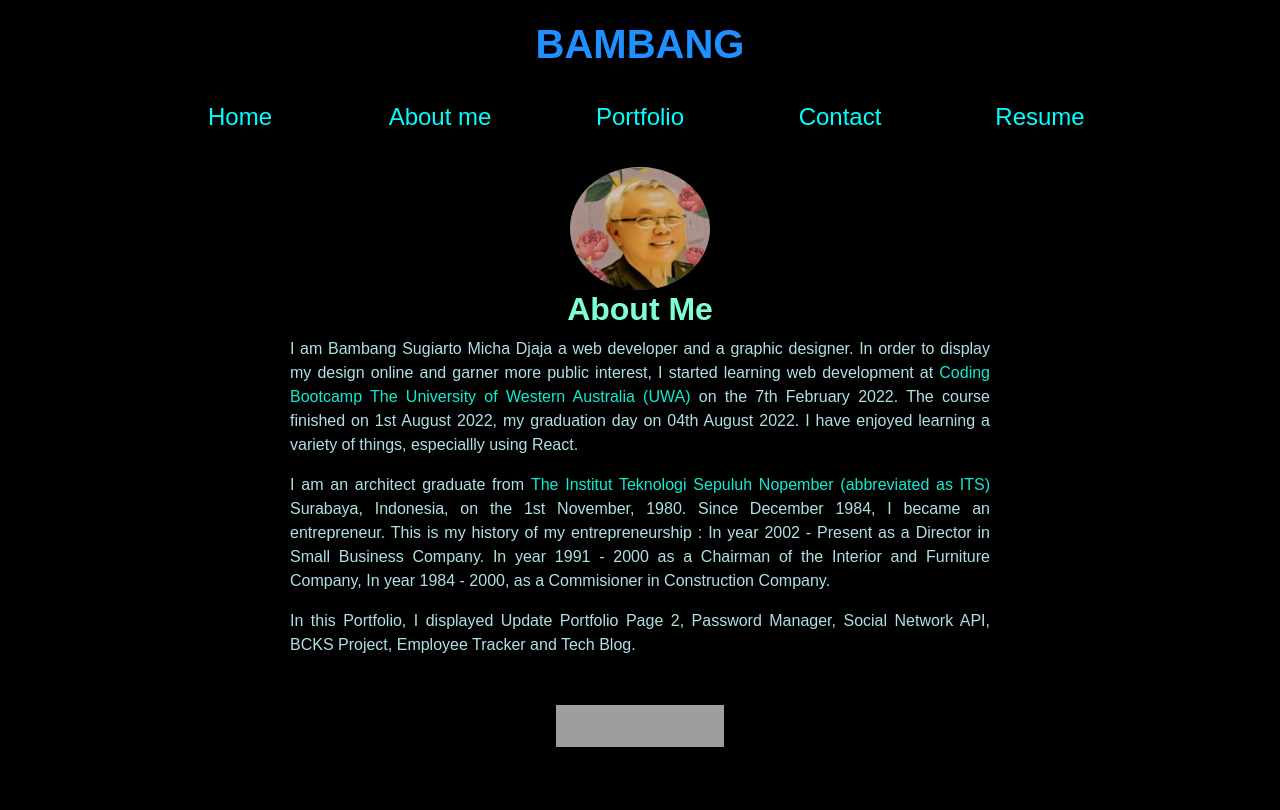
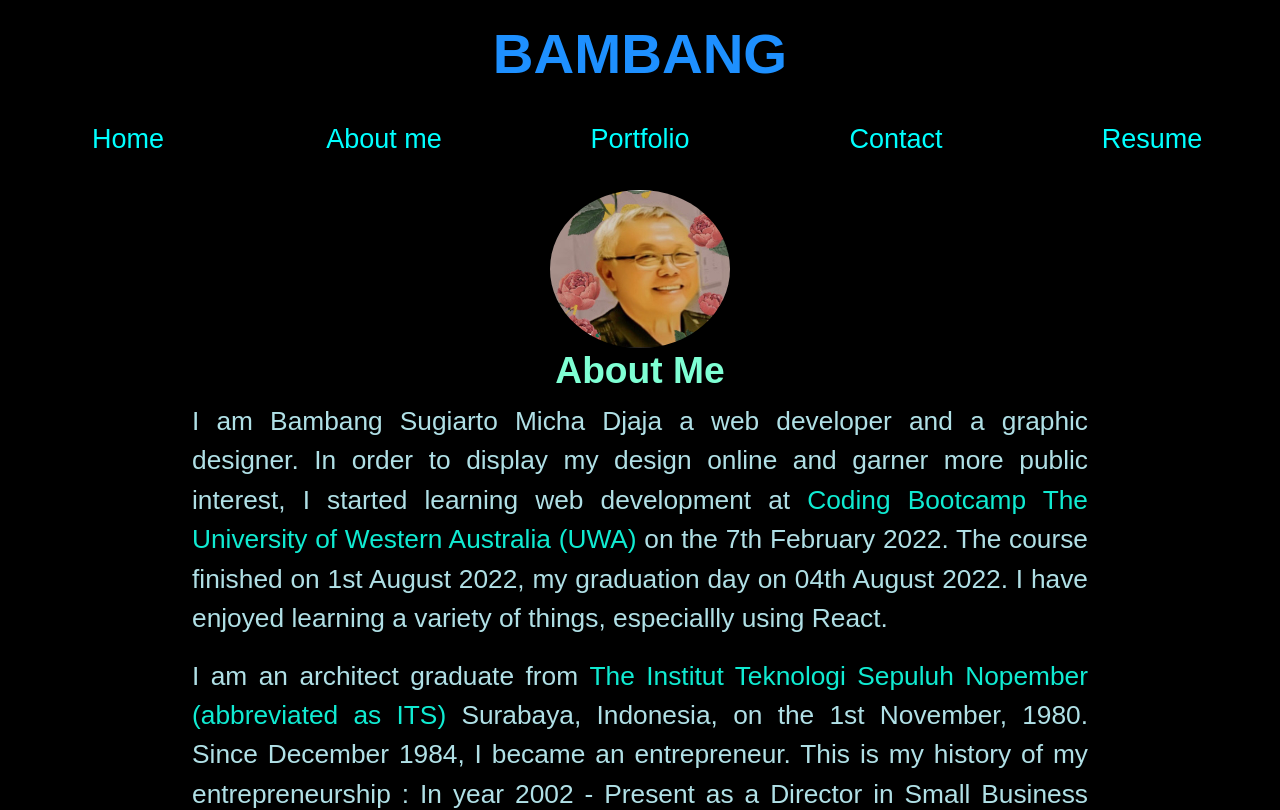
Before and after one commit to B-smd/React-Portfolio, a React (Create React App) app: page /aboutme in a window 1280 px wide. Shown: the top 810 px of the page. Built offline with nearby package versions, Linux system fonts and the light colour scheme; grey boxes are pictures that could not be loaded.

Commit message:
About me

```diff
--- a/src/components/ProjectCard.js
+++ b/src/components/ProjectCard.js
@@ -4,8 +4,8 @@ function ProjectCard(props) {
     return (
         <div className="card">
             <img
+                className="card-img-top"
                 src={props.image}
-                className="card-img-top"
                 alt="project screenshot"
             />
             <div className="card-body text-center">
--- a/src/index.css
+++ b/src/index.css
@@ -1,5 +1,9 @@
 @charset "utf-8";
 /* Simplify width and height calculations */
+html {
+    scroll-behavior: smooth;
+    font-size: 18px;
+}
 
 #root {
     background-color: black;
@@ -13,6 +17,10 @@ header {
     background-color: black;
     width: 70%;
     margin: auto;
+    align-items: center;
+}
+.aboutme .Me {
+    width: 100%
 }
 
 .contactme{
@@ -68,22 +76,28 @@ body {
 body {
     width: 100%;
     margin: 0 auto;
-    max-width: 1000px;
+    max-width: 100%;
     background-color: Black;
 }
-h1, h2 {
+h1 {
     font-style: normal;
     font-weight: 900;
-}
-h1 {
     margin-top: 0px;
     margin-bottom: 0px;
     padding-top: 20px;
     padding-bottom: 20px;
-    font-size: 2.5em;
+    font-size: 3.2rem;
+    font-size: calc(1rem + 3vw);
     text-align: center;
     text-transform: uppercase;
 }
+
+h2 {
+    font-style: normal;
+    font-weight: 700;
+    font-size: calc(1rem + 1.5vw);
+}
+
 h3 {
     margin-top: 1em;
     color:rgb(26, 57, 82)
@@ -91,10 +105,16 @@ h3 {
 #wrapper {
     background-color: black;
 }
+
+p {
+    font-weight: 500;
+    font-size: calc(0.75rem + 1vw);
+}
 a {
     font-weight:300;
     text-decoration: none;
     color: orange;
+    /* font-size: calc(0.6rem + 1vw); */
 }
 h6 {
     text-align: center;
@@ -130,7 +150,7 @@ a:hover, a:active, a:focus {
 #hero p {
     color: rgb(242, 221, 221);
     font-weight: 600;
-    font-size: 1.5em;
+    font-size: 1.65rem;
     text-transform: uppercase;
     border-bottom-width: 3px;
     border-bottom-style: solid;
@@ -162,12 +182,12 @@ footer {
     padding-bottom: 20px;
     /* background-color: black; */
     color: white;
-    font-size: 0.8em;
+    font-size: 1.65rem;
     text-align: center;
 }
 
 #navlinks {
-    max-width: 1000px;
+    max-width: 100%;
     position: static;
     background-color: transparent;
 }
@@ -219,3 +239,24 @@ main {
 .row {
     background-color: black;
 }
+
+@media (max-width: 500px) {
+    .aboutme {
+        flex-direction: column;
+        align-items: center;
+    }
+}
+
+@media (max-width: 500px) {
+    header h1 nav h5 .displayed #navlinks{
+        flex-direction: column;
+        align-items: center;
+
+    }
+}
+
+@media (max-width: 910px) {
+    div .card img .card-img-top {
+        width: 100%;
+    }
+}
```
